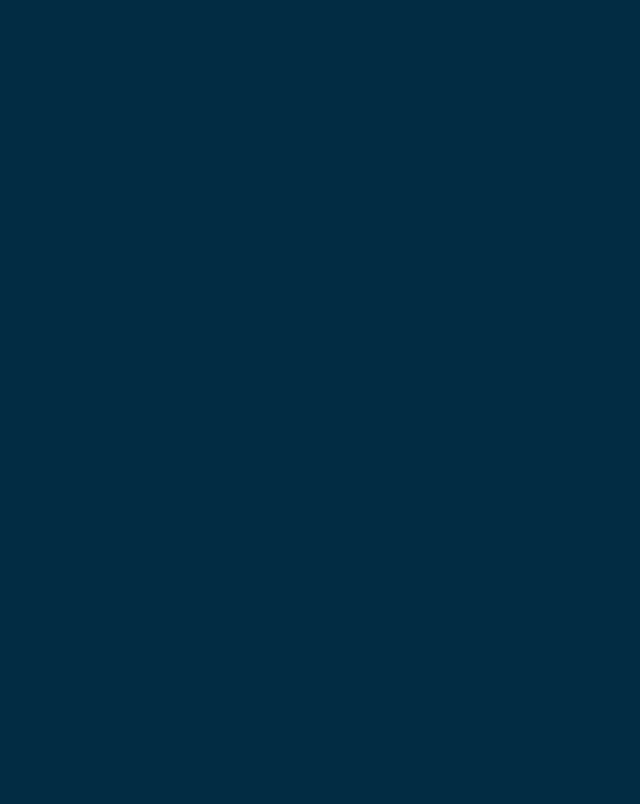
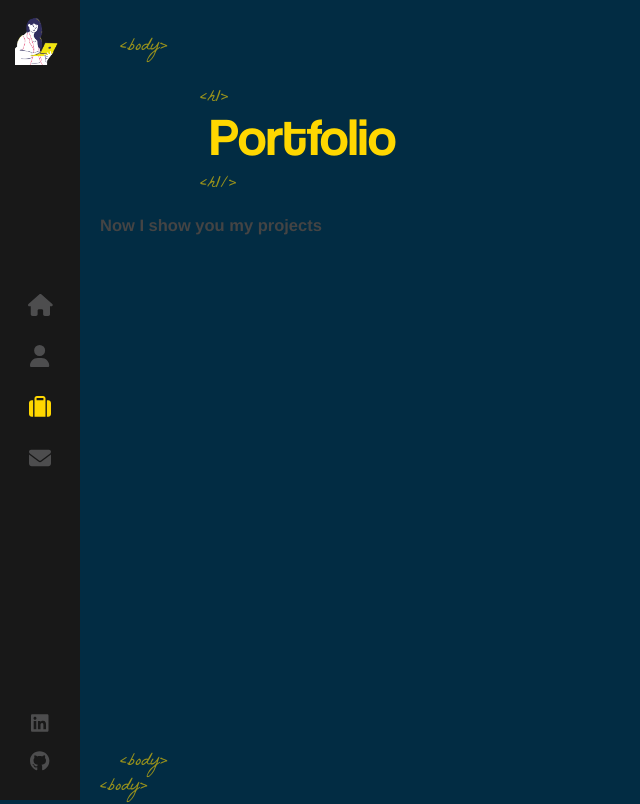
Before and after one commit to Kami17LA/Portafolio_React, a React (Create React App) app: page /portfolio in a window 1280 px wide. Before the commit this address had no page. Shown: the whole page, without its empty margins (0-640 px from the left). Built offline with nearby package versions, Linux system fonts and the light colour scheme.

Commit message:
Fixed Portfolio link in About component

```diff
--- a/src/App.js
+++ b/src/App.js
@@ -4,6 +4,7 @@ import Layout from './components/Layout/index_la';
 import Home from './components/Home/index_ho'
 import About from './components/About/index_ab';
 import Contact from './components/Contact/index_co';
+import Portfolio from './components/Portfolio/index_po';
 
 function App() {
   return (
@@ -13,6 +14,7 @@ function App() {
         <Route index element={<Home/>} />
         <Route path="about" element={<About/>} />
         <Route path="contact" element={<Contact/>} />
+        <Route path="portfolio" element={<Portfolio/>} />
       </Route>
     </Routes>
     </>
--- a/src/components/Contact/index_co.scss
+++ b/src/components/Contact/index_co.scss
@@ -72,5 +72,4 @@
     margin-right: 10px;
   }
 
-
 }
--- a/src/components/Home/index_ho.js
+++ b/src/components/Home/index_ho.js
@@ -15,7 +15,7 @@ const Home = () => {
                 </h1>
                 <h2>Frontend Developer / Javascript / Project Managment</h2>
                 <Link to="/contact" className="flat-button">CONTACT ME</Link>
-                <Link to="/contact" className="flat-button">PORTFOLIO</Link>
+                <Link to="/portfolio" className="flat-button">PORTFOLIO</Link>
             </div>
         </div>
     )
--- a/src/components/Layout/index_la.scss
+++ b/src/components/Layout/index_la.scss
@@ -39,17 +39,10 @@
 
 }
 
-.about-page,
-.contact-page {
-    .text-zone{
-        position: absolute;
-        left: 10%;
-        top: 50%;
-        transform: translateY(-50%);
-        width: 35%;
-        vertical-align: middle;
-        display: table-cell;
-        max-height: 90%;
+.container.about-page,
+.container.portfolio-page,
+.container.contact-page {
+
 
     h1{
         font-size: 53px;
@@ -107,5 +100,15 @@
                 animation-delay: 1.3s;
             }
     }
+    .text-zone{
+        position: absolute;
+        left: 10%;
+        top: 50%;
+        transform: translateY(-50%);
+        width: 35%;
+        vertical-align: middle;
+        display: table-cell;
+        max-height: 90%;
+
     }
 }
--- a/src/components/Portfolio/index_po.js
+++ b/src/components/Portfolio/index_po.js
@@ -4,6 +4,12 @@ import React from 'react';
 const Portfolio = () => {
     return(
         <>
+        <div className='container portfolio-page'>
+            <h1 className='page-title'>Portfolio</h1>
+            <div>
+                <h2> Now I show you my projects </h2>
+            </div>
+        </div>
         </>
     )
 }
--- a/src/components/Portfolio/index_po.scss
+++ b/src/components/Portfolio/index_po.scss
@@ -0,0 +1,13 @@
+.portfolio-page{
+    padding-left: 100px;
+    padding-right: 50px;
+    width: calc(100% - 150px);
+    position: initial;
+    height: 100%;
+    overflow: auto;
+
+    h1.page-title{
+        margin-left: 100px;
+        margin-top: 100px;
+    }
+}
--- a/src/components/Sidebar/index_si.js
+++ b/src/components/Sidebar/index_si.js
@@ -3,7 +3,7 @@ import { Link, NavLink } from 'react-router-dom'
 /* import LogoS from '../../assets/images/logo-s.png' */
 import LogoSubtitle from '../../assets/images/logo_sub.png'
 import { FontAwesomeIcon } from '@fortawesome/react-fontawesome';
-import { faHome, faUser, faEnvelope} from '@fortawesome/free-solid-svg-icons';
+import { faHome, faUser, faEnvelope, faSuitcase} from '@fortawesome/free-solid-svg-icons';
 import { faGithub, faLinkedin } from '@fortawesome/free-brands-svg-icons';
 
 const Sidebar = () => (
@@ -21,6 +21,10 @@ const Sidebar = () => (
 
             <NavLink exact="true" activeclassname="active" className="about-link" to="/about">
                 <FontAwesomeIcon icon={faUser} color="#4d4d4e"/>
+            </NavLink>
+
+            <NavLink exact="true" activeclassname="active" className="portfolio-link" to="/portfolio">
+                <FontAwesomeIcon icon={faSuitcase} color="#4d4d4e"/>
             </NavLink>
 
             <NavLink exact="true" activeclassname="active" className="contact-link" to="/contact">
--- a/src/components/Sidebar/index_si.scss
+++ b/src/components/Sidebar/index_si.scss
@@ -88,6 +88,12 @@
             }
         }
 
+        a.portfolio-link{
+            &::after{
+                content: 'PORTFOLIO';
+            }
+        }
+
         a.active{
             svg{
                 color:#ffd700;
```
Lines whose indentation alone changed are shown as unchanged.
